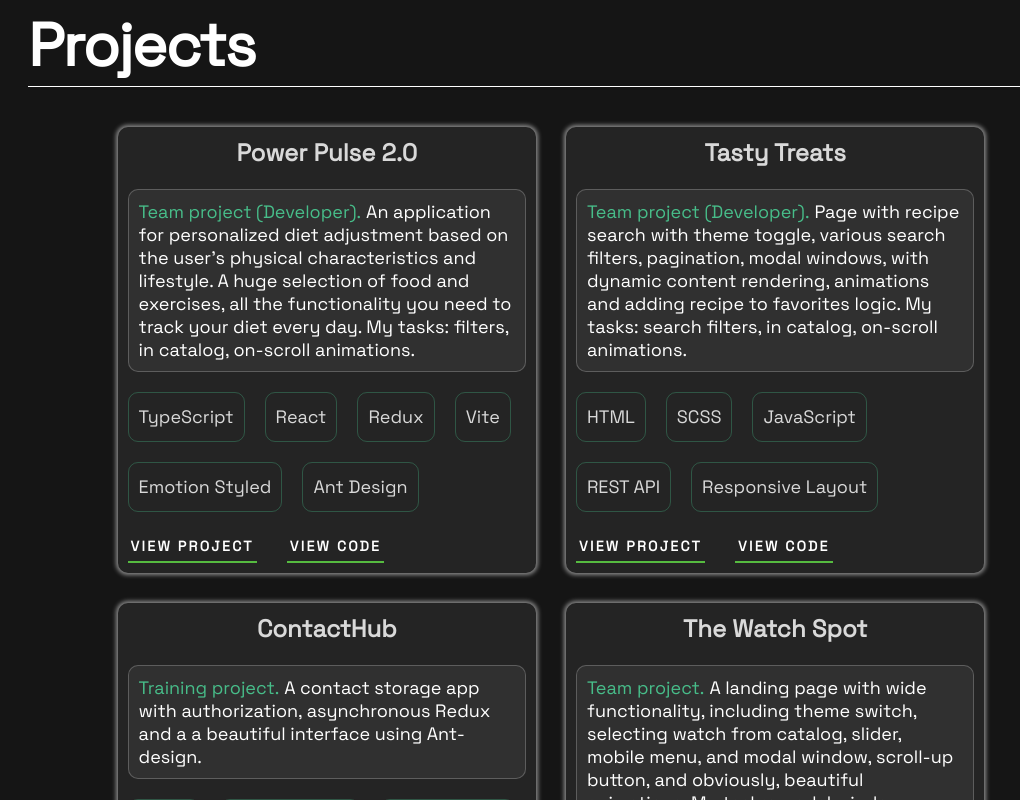
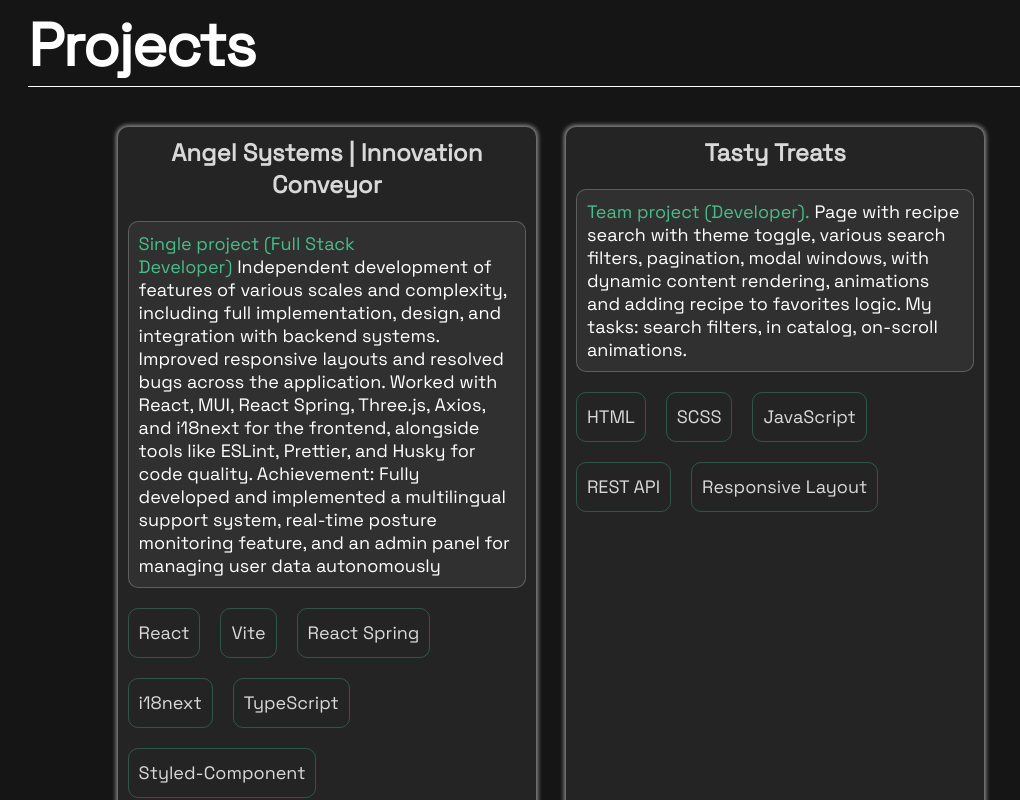
Before and after one commit to Svitly4nyi-Vla2yslav/My-Portfolio, a React (Vite) app: page / in a window 1280 px wide. Shown: the part 1080-1880 px from the top of the page, without its empty margins (89-1109 px from the left). Built offline with nearby package versions, Linux system fonts and the light colour scheme.

Commit message:
add project

```diff
--- a/src/components/Projects/projectsData.js
+++ b/src/components/Projects/projectsData.js
@@ -1,19 +1,19 @@
 export const projects = [
   {
-    title: "Power Pulse 2.0",
-    type: "Team project (Developer).",
+    title: "Angel Systems | Innovation Conveyor",
+    type: "Single project (Full Stack Developer)",
     description:
-      "An application for personalized diet adjustment based on the user's physical characteristics and lifestyle. A huge selection of food and exercises, all the functionality you need to track your diet every day. My tasks:  filters, in catalog, on-scroll animations.",
+      "Independent development of features of various scales and complexity, including full implementation, design, and integration with backend systems. Improved responsive layouts and resolved bugs across the application. Worked with React, MUI, React Spring, Three.js, Axios, and i18next for the frontend, alongside tools like ESLint, Prettier, and Husky for code quality. Achievement: Fully developed and implemented a multilingual support system, real-time posture monitoring feature, and an admin panel for managing user data autonomously",
     technologies: [
+      "React",
+      "Vite",
+      "React Spring",
+      "i18next",
       "TypeScript",
-      "React",
-      "Redux",
-      "Vite",
-      "Emotion Styled",
-      "Ant Design",
+      "Styled-Component",
     ],
-    projectLink: "https://powerpulse-fitness.netlify.app/welcome",
-    codeLink: "https://github.com/Robertw8/powerpulse",
+    projectLink: "https://www.angelsystems.ch",
+    codeLink: "https://github.com/Svitly4nyi-Vla2yslav/healthy-sitting",
   },
     {
       title: "Tasty Treats",
```
